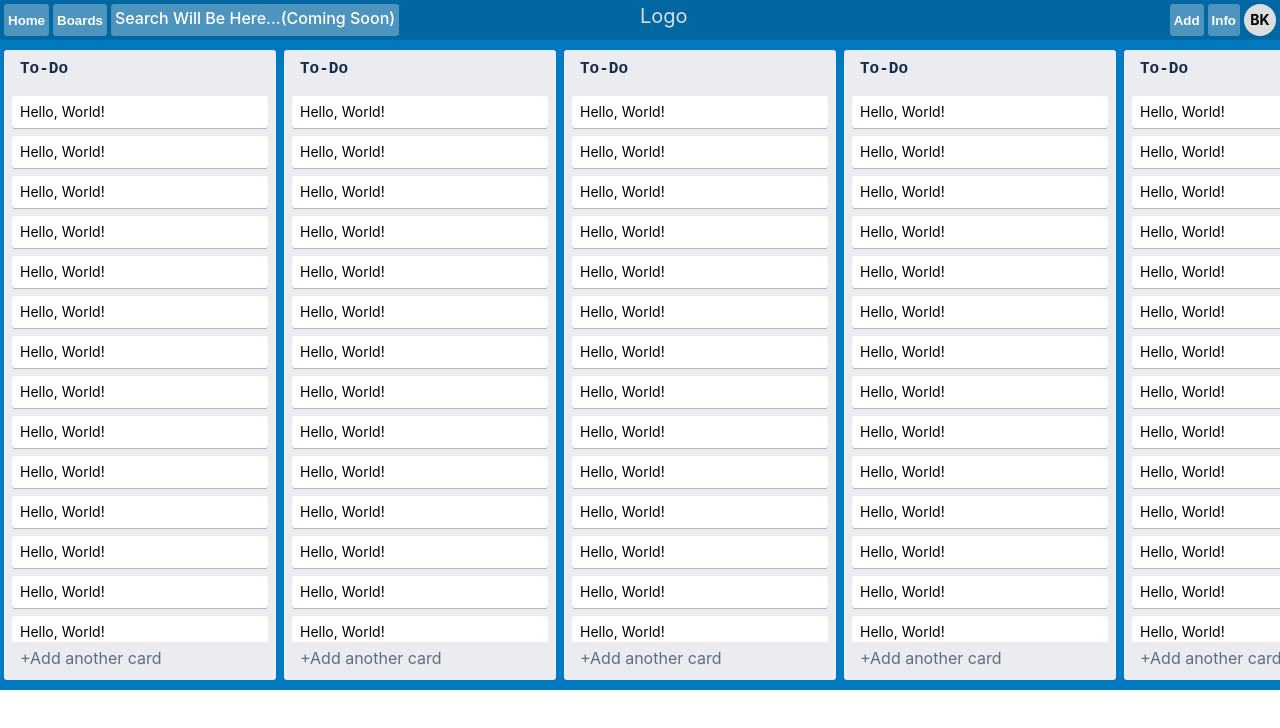
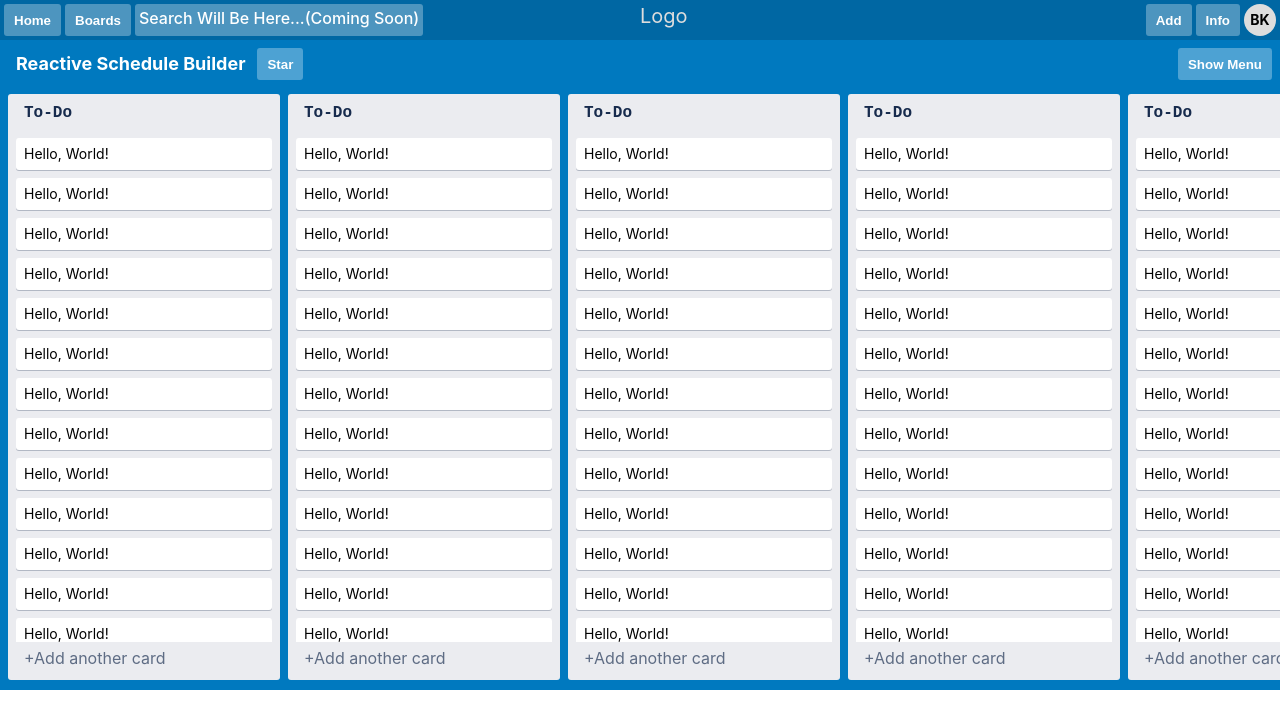
Before and after one commit to thescripted/trello-markup, a React (Create React App) app: page / in a window 1280 px wide. Shown: the top 728 px of the page. Built offline with nearby package versions, Linux system fonts and the light colour scheme.

Commit message:
minor fixing

```diff
--- a/src/App.js
+++ b/src/App.js
@@ -1,7 +1,7 @@
 import React from 'react';
 import CardListContainer from "./Components/CardListContainer";
 import Header from "./Components/Header";
-function App() {
+const App = () => {
   return (
     <div className="App">
       <Header />
--- a/src/Components/CardListContainer.js
+++ b/src/Components/CardListContainer.js
@@ -4,6 +4,15 @@ import CardList from './CardList';
 const CardListContainer = () => {
   return (
     <div className="cardlist-canvas">
+      <div className="cardlist-header">
+        <div className="menu-left-header">
+          <div className="title-container f18 lh20">
+            Reactive Schedule Builder
+          </div>
+          <button className="star-icon-button">Star</button>
+        </div>
+        <button className="menu-right-header">Show Menu</button>
+      </div>
       <div className="list-container main-container-scroll">
         <CardList />
         <CardList />
--- a/src/style.css
+++ b/src/style.css
@@ -24,11 +24,10 @@ button {
   color: #fff;
   background-color: hsla(0,0%,100%,0.3);
   border: none;
-  padding: 0;
   cursor: pointer;
   font-weight: 700;
   margin: 0 4px 0 0;
-  padding: 4px;
+  padding: 4px 10px;
 }
 
 
@@ -42,6 +41,10 @@ button {
 
 .f16 {
   font-size: 16px;
+}
+
+.f18 {
+  font-size: 18px;
 }
 
 .f20 {
@@ -198,6 +201,10 @@ button {
   box-sizing: border-box;
 }
 
+.list-wrapper:first-child {
+  margin: 0 4px 0 8px;
+}
+
 .card-list {
   max-height: 100%;
   background-color: #ebecf0;
@@ -275,6 +282,42 @@ button {
   height: 650px;
   flex-direction: column;
 }
+
+.cardlist-header {
+  display: flex;
+  flex-direction: row;
+  justify-content: space-between;
+  padding: 8px 4px 4px 8px;
+}
+
+.menu-left-header {
+  display: flex;
+  flex-direction: row;
+  align-items: center;
+  justify-content: flex-start;
+  height: 32px;
+}
+
+.title-container {
+  display: flex;
+  align-items: center;
+  height: 100%;
+  color: white;
+  font-weight: 700;
+  white-space: nowrap;
+  border-radius: 3px;
+  margin: 0 4px 0 0;
+  padding: 0 8px;
+}
+
+.title-container:hover {
+  background-color: rgba(0, 0, 0, 0.15);
+}
+
+.menu-right-header {
+  justify-content: flex-end;
+}
+
 .list-container {
   white-space: nowrap;
   overflow-x: auto;
```
